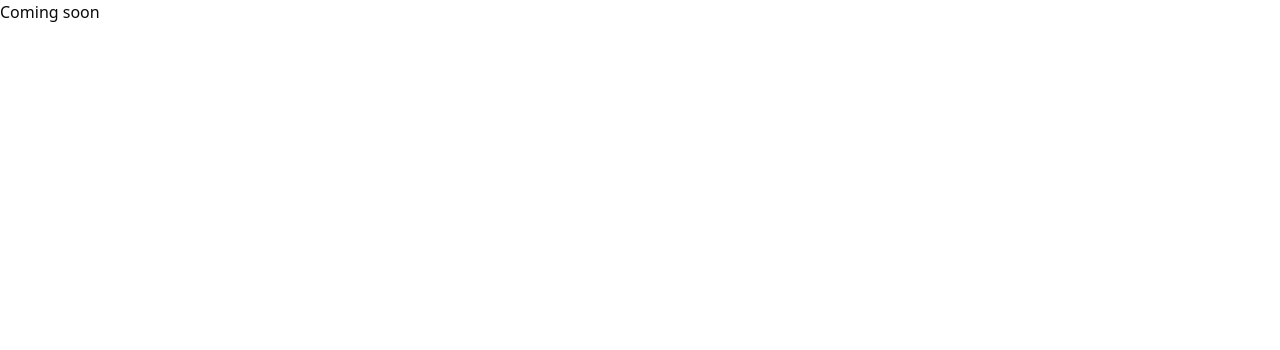
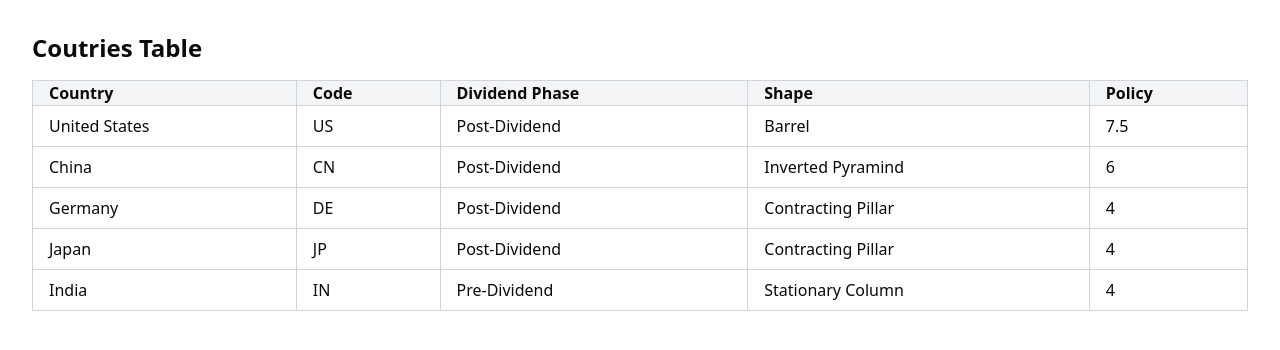
Before and after one commit to jamesonashile/macro-demographics, a Next.js app: page /countries in a window 1280 px wide. Shown: the top 350 px of the page. Built offline with nearby package versions, Linux system fonts and the light colour scheme.

Commit message:
feat: CountryTable created

```diff
--- a/app/countries/page.tsx
+++ b/app/countries/page.tsx
@@ -1,3 +1,10 @@
-export default function Page() {
-    return <div>Coming soon</div>;
-  }
+import CountryTable from "@/components/CountryTable";
+
+export default function CountriesPage() {
+  return (
+    <main className="p-8">
+      <h1 className="text-2xl font-bold mb-4">Coutries Table</h1>
+      <CountryTable />
+    </main>
+  );
+}
--- /dev/null
+++ b/components/CountryTable.tsx
@@ -0,0 +1,44 @@
+"use client";
+
+import { countries } from "@/lib/countries-data";
+
+export default function CountryTable() {
+  return (
+    <div className="overflow-x-auto">
+      <table className="min-w-full border-collapse border border-gray-300">
+        <thead>
+          <tr className="bg-gray-100">
+            <th className="border border-gray-300 px-4 py2 text-left">
+              Country
+            </th>
+            <th className="border border-gray-300 px-4 py2 text-left">Code</th>
+            <th className="border border-gray-300 px-4 py2 text-left">
+              Dividend Phase
+            </th>
+            <th className="border border-gray-300 px-4 py2 text-left">Shape</th>
+            <th className="border border-gray-300 px-4 py2 text-left">
+              Policy
+            </th>
+          </tr>
+        </thead>
+        <tbody>
+          {countries.map((c) => {
+            return (<tr key={c.code} className="hover:bg-gray-50">
+              <td className="border border-gray-300 px-4 py-2">{c.name}</td>
+              <td className="border border-gray-300 px-4 py-2">{c.code}</td>
+              <td className="border border-gray-300 px-4 py-2">
+                {c.dividendPhase}
+              </td>
+              <td className="border border-gray-300 px-4 py-2">
+                {c.demographicShape}
+              </td>
+              <td className="border border-gray-300 px-4 py-2">
+                {c.policyScore}
+              </td>
+            </tr>)
+          })}
+        </tbody>
+      </table>
+    </div>
+  );
+}
```
